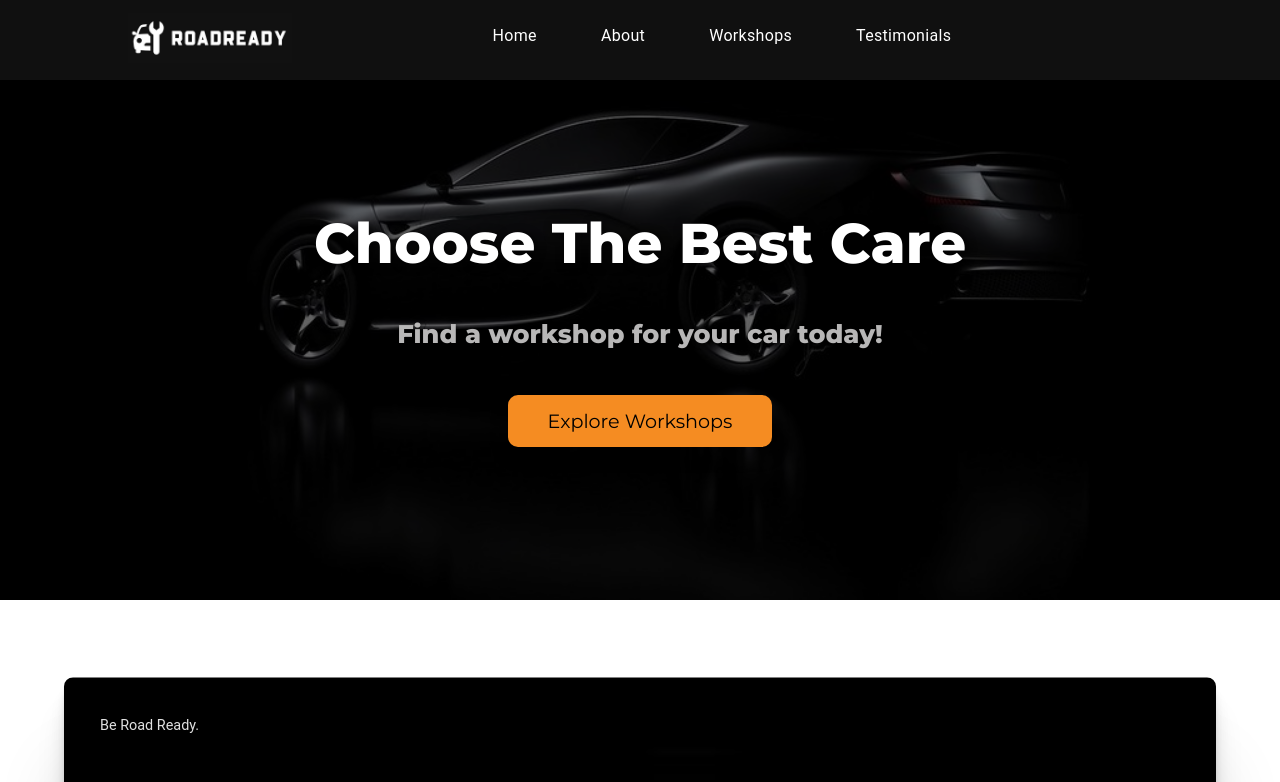
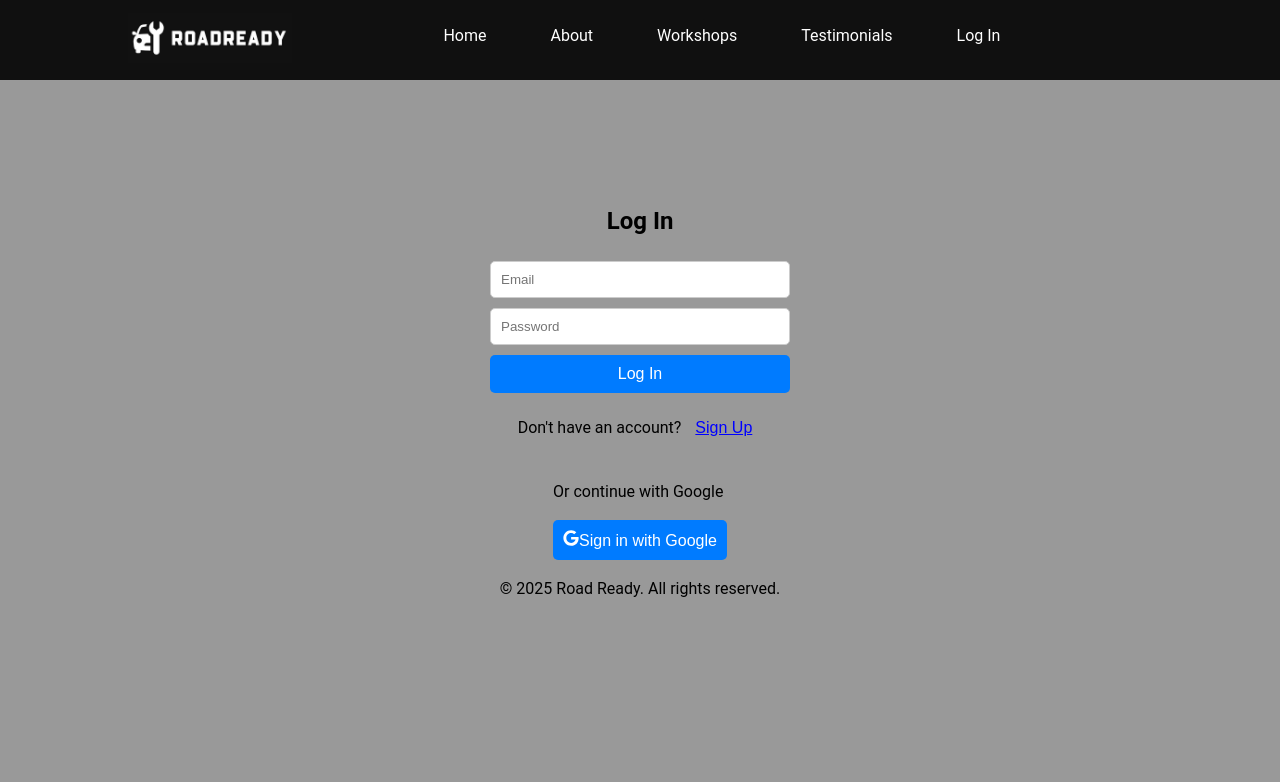
Before and after one commit to UL-BA/car-service-2024, a React (Vite) app: page /login in a window 1280 px wide. Shown: the top 782 px of the page. Built offline with nearby package versions, Linux system fonts and the light colour scheme.

Commit message:
Added login page, changed navigation algorithm and cursor hover

```diff
--- a/package.json
+++ b/package.json
@@ -9,12 +9,13 @@
     "lint": "eslint .",
     "preview": "vite preview",
     "start": "vite"
-
   },
   "dependencies": {
     "ionicons": "^7.4.0",
     "react": "^18.3.1",
     "react-dom": "^18.3.1",
+    "react-hook-form": "^7.53.2",
+    "react-icons": "^5.3.0",
     "react-router-dom": "^6.28.0"
   },
   "devDependencies": {
--- a/src/App.jsx
+++ b/src/App.jsx
@@ -1,11 +1,12 @@
 import React from "react";
-import { BrowserRouter as Router, useLocation } from "react-router-dom";
+import { BrowserRouter as Router, Routes, Route, useLocation } from "react-router-dom";
 import Footer from "./components/Footer";
 import Header from "./components/Header";
 import MainSection from "./components/MainSection";
 import InfoSection from "./components/InfoSection";
 import ServicesSection from "./components/ServicesSection";
 import TestimonialsSection from "./components/TestimonialsSection";
+import LoginSignupPage from "./components/LoginSignupPage";
 import styles from "./app.module.scss";
 
 const scrollToSection = (id) => {
@@ -19,23 +20,17 @@ function ScrollToSectionHandler() {
   const location = useLocation();
 
   React.useEffect(() => {
-    const sectionId = location.pathname.replace("/", "");
-
+    const sectionId = location.hash.replace("#", ""); // Get section ID from hash
     if (sectionId) {
       requestAnimationFrame(() => {
         scrollToSection(sectionId);
       });
-    } else {
-      window.scrollTo({ top: 0, behavior: "smooth" });
     }
-
-    window.onbeforeunload = () => {
-      window.scrollTo(0, 0);
-    };
   }, [location]);
 
   return null;
 }
+
 
 function App() {
   return (
@@ -44,10 +39,23 @@ function App() {
       <Header />
       <ScrollToSectionHandler />
 
+      <Routes>
+        {/* Home and main sections */}
+        <Route
+          path="/"
+          element={
+            <>
               <MainSection id="home" />
               <InfoSection id="info" />
               <ServicesSection id="workshops" />
               <TestimonialsSection id="testimonials" />
+            </>
+          }
+        />
+
+        {/* Login/Signup Page */}
+        <Route path="/login" element={<LoginSignupPage />} />
+      </Routes>
 
       <Footer />
     </div>
--- a/src/components/Header/components/Navbar/index.jsx
+++ b/src/components/Header/components/Navbar/index.jsx
@@ -1,29 +1,55 @@
-import { Link } from "react-router-dom";
+import { useNavigate } from "react-router-dom";
 import styles from "./navbar.module.scss";
 
 function Navbar() {
+  const navigate = useNavigate();
+
+  const handleNavigation = (hash) => {
+    // Scroll to the section with an offset
+    const element = document.getElementById(hash);
+    if (element) {
+      const offset = -50; // Adjust this value for the desired upward scroll
+      const elementPosition = element.getBoundingClientRect().top + window.scrollY;
+      const offsetPosition = elementPosition + offset;
+
+      window.scrollTo({
+        top: offsetPosition,
+        behavior: 'smooth',
+      });
+    }
+  };
+
+
   return (
     <div className={styles.container}>
       <ul className={styles.list}>
         <li className={styles.item}>
-          <Link className={styles.link} to="/">
+          <button onClick={() => {
+            navigate("/");
+            window.scrollTo({ top: 0, behavior: 'smooth' });
+          }}>
             Home
-          </Link>
+          </button>
         </li>
         <li className={styles.item}>
-          <Link className={styles.link} to="/about">
+          <button onClick={() => handleNavigation("about")}>
             About
-          </Link>
+          </button>
         </li>
         <li className={styles.item}>
-          <Link className={styles.link} to="/workshops">
+          <button className={styles.link} onClick={() => handleNavigation("workshops")}>
             Workshops
-          </Link>
+          </button>
         </li>
         <li className={styles.item}>
-          <Link className={styles.link} to="/testimonials">
+          <button className={styles.link} onClick={() => handleNavigation("testimonials")}>
             Testimonials
-          </Link>
+          </button>
+        </li>
+        <li className={styles.item}>
+          <button className={styles.link} onClick={() => navigate("/login")}>
+            Log In
+          </button>
         </li>
       </ul>
     </div>
--- a/src/components/Header/components/Navbar/navbar.module.scss
+++ b/src/components/Header/components/Navbar/navbar.module.scss
@@ -1,4 +1,3 @@
-
 .container {
   display: flex;
   justify-content: center;
@@ -16,14 +15,26 @@
   margin: 0;
   padding: 0;
 }
-.link {
+
+.item button {
+  background: none;
+  border: none;
   color: white;
+  font: inherit;
   text-decoration: none;
+  cursor: pointer;
   border-bottom: solid 1px transparent;
   transition: border-bottom-color 0.5s ease, color 0.5s ease;
+  padding: 0;
 }
 
-.link:hover {
+.item button:hover {
   border-bottom-color: white;
   color: white;
+  cursor: url('./wrench.png'), auto; /* Change cursor to wrench */
 }
+
+.item button:active {
+  cursor: url('./wrench.png'), auto; /* Change cursor on click */
+  transform: scale(0.95); /* Optional: Add a slight click effect */
+}
--- a/src/components/Header/index.jsx
+++ b/src/components/Header/index.jsx
@@ -6,7 +6,7 @@ export default function Header() {
   return (
     <header className={styles.header}>
       <div className={styles.container}>
-        <div className={styles.logo}>
+        <div id="home" className={styles.logo}>
           <img src={logo} alt="Logo" className={styles.logoImage} />
         </div>
         <Navbar />
--- /dev/null
+++ b/src/components/LoginSignupPage.jsx
@@ -0,0 +1,49 @@
+import React, { useState } from "react";
+import styles from "./LoginSignupPage.module.scss";
+import { FaGoogle } from "react-icons/fa";
+import { useForm } from "react-hook-form";
+
+function LoginSignupPage() {
+  const [isSignup, setIsSignup] = useState(false);
+  const { register, handleSubmit, watch, formState: { errors } } = useForm();
+  const onSubmit = data => console.log(data);
+  {/* const handleGoogleSignIn = () => {
+
+  };
+  */}
+  return (
+    <div className={styles.container}>
+      <h2>{isSignup ? "Sign Up" : "Log In"}</h2>
+
+      <form onSubmit={handleSubmit(onSubmit)} className={styles.form}>
+        <input {...register("email", { required: true })} type="email" placeholder="Email" required />
+        <input {...register("password", { required: true })} type="password" placeholder="Password" required />
+        {isSignup && <input type="password" placeholder="Confirm Password" required />}
+        <button type="submit">{isSignup ? "Sign Up" : "Log In"}</button>
+      </form>
+
+        {/* switch between login and signup */}
+      <p>
+        {isSignup ? "Already have an account?" : "Don't have an account?"}{" "}
+        <button
+          className={styles.switchMode}
+          onClick={() => setIsSignup(!isSignup)}
+        >
+          {isSignup ? "Log In" : "Sign Up"}
+        </button>
+      </p>
+
+      {/* google sign in */}
+      <div className={styles.googleSignInContainer}>
+        <p>Or continue with Google</p>
+        <button className='w-full flex flex-wrap gap-1 items-center justify-center bg-secondary hover:bg-blue-700 text-white font-bold py-2 px-4 rounded focus:outline-none'>
+          <FaGoogle/>
+          Sign in with Google
+        </button>
+      </div>
+      <p className='{styles.footerText}'>© 2025 Road Ready. All rights reserved.</p>
+    </div>
+  );
+}
+
+export default LoginSignupPage;
--- /dev/null
+++ b/src/components/LoginSignupPage.module.scss
@@ -0,0 +1,48 @@
+.container {
+    display: flex;
+    flex-direction: column;
+    align-items: center;
+    justify-content: center;
+    height: 100vh;
+    background-color: #999;
+  }
+  h2 {
+
+    color: black;
+  }
+  .form {
+    display: flex;
+    flex-direction: column;
+    gap: 10px;
+    width: 300px;
+  }
+  p {
+    color: black;
+  }
+  input {
+    padding: 10px;
+    border: 1px solid #ccc;
+    border-radius: 5px;
+  }
+
+  button {
+    padding: 10px;
+    border: none;
+    border-radius: 5px;
+    background-color: #007bff;
+    color: white;
+    font-size: 16px;
+    cursor: pointer;
+  }
+
+  button:hover {
+    background-color: #0056b3;
+  }
+
+  .switchMode {
+    background: none;
+    border: none;
+    color: blue;
+    cursor: pointer;
+    text-decoration: underline;
+  }
--- a/src/components/MainSection/index.jsx
+++ b/src/components/MainSection/index.jsx
@@ -6,7 +6,7 @@ function MainSection() {
   const navigate = useNavigate();
 
   const handleExploreClick = () => {
-    navigate("/workshops");
+    navigate("#workshops");
   };
 
   return (
```
Also changed, not shown: src/components/Header/components/Navbar/wrench.png (added), 1 other file (tests, documents, lock files or other folders). Lines whose indentation alone changed are shown as unchanged.
